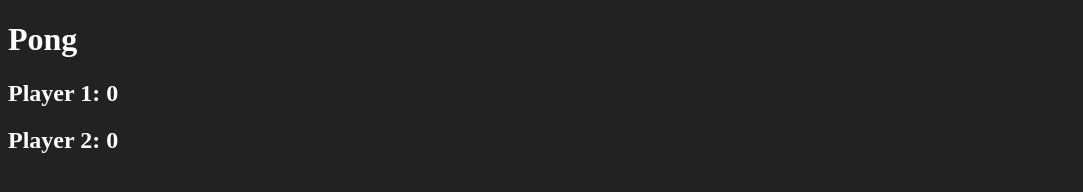
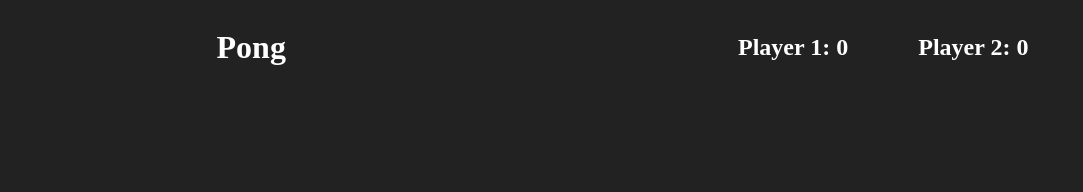
Before and after one commit to DragosNH/js-pong, a plain HTML site: page index.html in a window 1280 px wide. Shown: the whole page, without its empty margins (0-1083 px from the left). Drawn offline with Linux system fonts and the light colour scheme.

Commit message:
ui started

```diff
--- a/style.css
+++ b/style.css
@@ -8,3 +8,19 @@ body {
     background-color: var(--background-color);
     color: var(--text-main-color);
 }
+
+.text-bar-container{
+    display: flex;
+    justify-content: space-around;
+    align-items: center;
+}
+
+.players{
+    display: flex;
+    align-items: center;
+    justify-content: center;
+}
+
+.players .player {
+    margin: 0 35px;
+}
```
